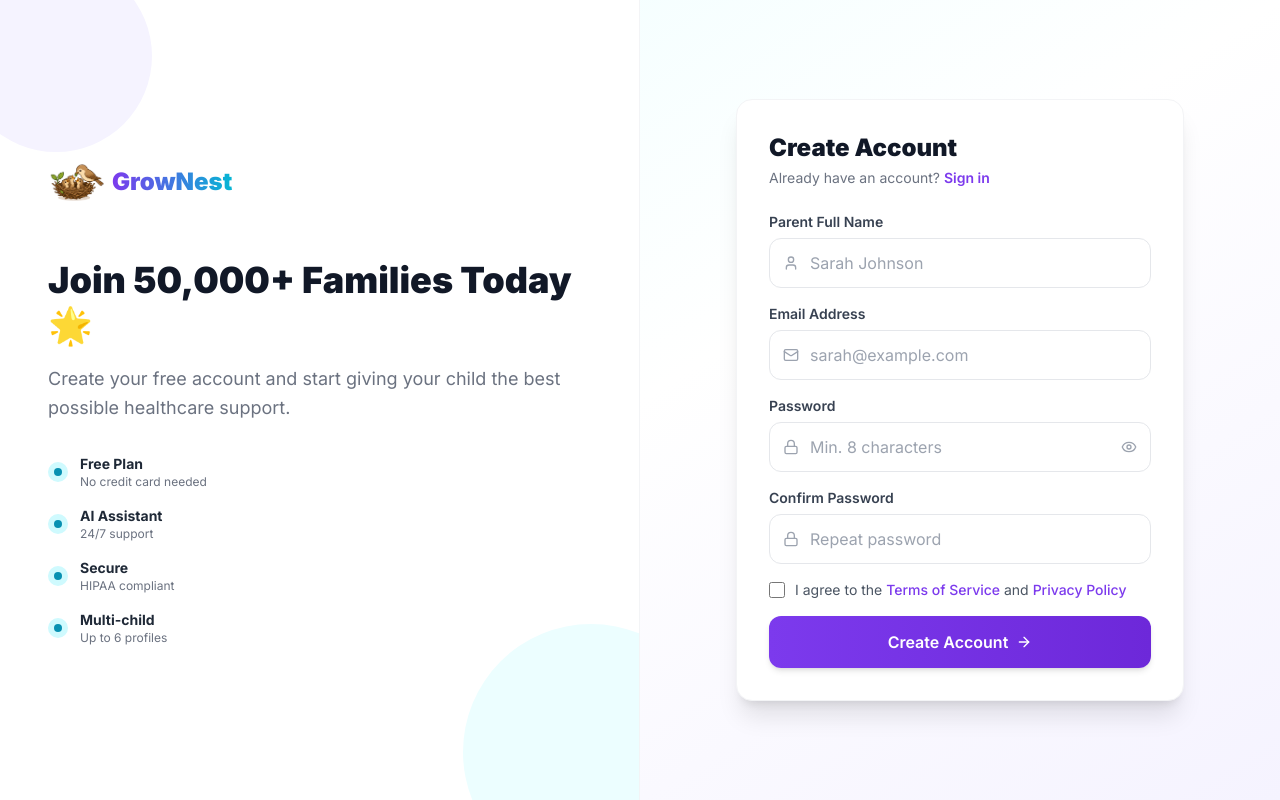
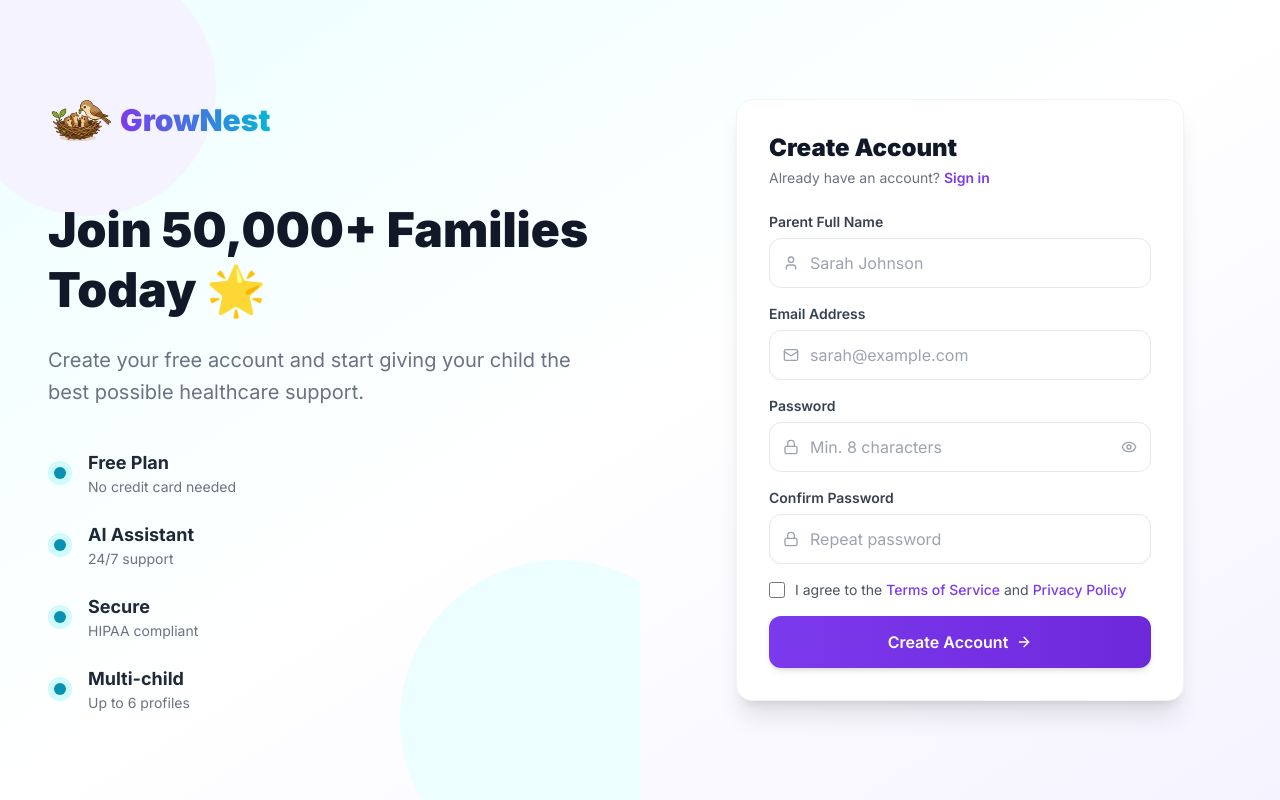
Before and after one commit to AJ987-geek/GrowNest-web, a React (Vite) app in the folder GrowNest-Frontend/: page /register in a window 1280 px wide. Built offline with nearby package versions, Linux system fonts and the light colour scheme.

Commit message:
Unify login/register background and increase text size

```diff
--- a/GrowNest-Frontend/src/pages/Login.jsx
+++ b/GrowNest-Frontend/src/pages/Login.jsx
@@ -67,30 +67,30 @@ export default function Login() {
   return (
     <div className="min-h-screen flex bg-gradient-to-br from-primary-50 via-white to-teal-50 dark:from-gray-900 dark:via-gray-950 dark:to-gray-900">
       {/* Left panel */}
-      <div className="hidden lg:flex lg:w-1/2 bg-white dark:bg-gray-900 relative overflow-hidden border-r border-gray-100 dark:border-gray-800">
+      <div className="hidden lg:flex lg:w-1/2 relative overflow-hidden">
         <div className="relative z-10 flex flex-col justify-center px-12 text-gray-900 dark:text-white">
           <Link to="/" className="flex items-center gap-2 mb-12">
-            <img src="/logo.png" alt="GrowNest Logo" className="w-14 h-14 object-cover mix-blend-multiply dark:mix-blend-normal dark:bg-white dark:rounded-xl" />
-            <span className="text-2xl font-black gradient-text">GrowNest</span>
+            <img src="/logo.png" alt="GrowNest Logo" className="w-16 h-16 object-cover mix-blend-multiply dark:mix-blend-normal dark:bg-white dark:rounded-xl" />
+            <span className="text-3xl font-black gradient-text">GrowNest</span>
           </Link>
-          <h2 className="text-4xl font-black mb-4 leading-tight">Welcome Back, Super Parent! 👋</h2>
-          <p className="text-gray-500 dark:text-gray-400 text-lg leading-relaxed mb-8">
+          <h2 className="text-5xl font-black mb-6 leading-tight">Welcome Back, Super Parent! 👋</h2>
+          <p className="text-gray-500 dark:text-gray-400 text-xl leading-relaxed mb-10">
             Sign in to access your child's complete health dashboard, AI assistant, and personalized insights.
           </p>
-          <div className="space-y-4">
+          <div className="space-y-6">
             {['Real-time health monitoring', 'AI-powered recommendations', 'Vaccination schedule tracker', 'Community support'].map(f => (
-              <div key={f} className="flex items-center gap-3">
-                <div className="w-5 h-5 rounded-full bg-primary-100 dark:bg-primary-900/30 flex items-center justify-center flex-shrink-0">
-                  <div className="w-2 h-2 rounded-full bg-primary-600 dark:bg-primary-400" />
+              <div key={f} className="flex items-center gap-4">
+                <div className="w-6 h-6 rounded-full bg-primary-100 dark:bg-primary-900/30 flex items-center justify-center flex-shrink-0">
+                  <div className="w-2.5 h-2.5 rounded-full bg-primary-600 dark:bg-primary-400" />
                 </div>
-                <span className="text-gray-600 dark:text-gray-300 text-sm font-medium">{f}</span>
+                <span className="text-gray-600 dark:text-gray-300 text-lg font-medium">{f}</span>
               </div>
             ))}
           </div>
         </div>
         {/* Decorative circles */}
-        <div className="absolute -bottom-20 -right-20 w-64 h-64 rounded-full bg-primary-50 dark:bg-gray-800/50" />
-        <div className="absolute -top-10 -left-10 w-48 h-48 rounded-full bg-teal-50 dark:bg-gray-800/50" />
+        <div className="absolute -bottom-20 -right-20 w-80 h-80 rounded-full bg-primary-50 dark:bg-gray-800/50" />
+        <div className="absolute -top-10 -left-10 w-64 h-64 rounded-full bg-teal-50 dark:bg-gray-800/50" />
       </div>
 
       {/* Right panel */}
--- a/GrowNest-Frontend/src/pages/Register.jsx
+++ b/GrowNest-Frontend/src/pages/Register.jsx
@@ -92,33 +92,33 @@ export default function Register() {
   return (
     <div className="min-h-screen flex bg-gradient-to-br from-teal-50 via-white to-primary-50 dark:from-gray-900 dark:via-gray-950 dark:to-gray-900">
       {/* Left panel */}
-      <div className="hidden lg:flex lg:w-1/2 bg-white dark:bg-gray-900 relative overflow-hidden border-r border-gray-100 dark:border-gray-800">
+      <div className="hidden lg:flex lg:w-1/2 relative overflow-hidden">
         <div className="relative z-10 flex flex-col justify-center px-12 text-gray-900 dark:text-white">
           <Link to="/" className="flex items-center gap-2 mb-12">
-            <img src="/logo.png" alt="GrowNest Logo" className="w-14 h-14 object-cover mix-blend-multiply dark:mix-blend-normal dark:bg-white dark:rounded-xl" />
-            <span className="text-2xl font-black gradient-text">GrowNest</span>
+            <img src="/logo.png" alt="GrowNest Logo" className="w-16 h-16 object-cover mix-blend-multiply dark:mix-blend-normal dark:bg-white dark:rounded-xl" />
+            <span className="text-3xl font-black gradient-text">GrowNest</span>
           </Link>
-          <h2 className="text-4xl font-black mb-4 leading-tight">Join 50,000+ Families Today 🌟</h2>
-          <p className="text-gray-500 dark:text-gray-400 text-lg leading-relaxed mb-8">
+          <h2 className="text-5xl font-black mb-6 leading-tight">Join 50,000+ Families Today 🌟</h2>
+          <p className="text-gray-500 dark:text-gray-400 text-xl leading-relaxed mb-10">
             Create your free account and start giving your child the best possible healthcare support.
           </p>
-          <div className="space-y-4">
+          <div className="space-y-6">
             {[['Free Plan', 'No credit card needed'], ['AI Assistant', '24/7 support'], ['Secure', 'HIPAA compliant'], ['Multi-child', 'Up to 6 profiles']].map(([t, d]) => (
-              <div key={t} className="flex items-center gap-3">
-                <div className="w-5 h-5 rounded-full bg-teal-100 dark:bg-teal-900/30 flex items-center justify-center flex-shrink-0">
-                  <div className="w-2 h-2 rounded-full bg-teal-600 dark:bg-teal-400" />
+              <div key={t} className="flex items-center gap-4">
+                <div className="w-6 h-6 rounded-full bg-teal-100 dark:bg-teal-900/30 flex items-center justify-center flex-shrink-0">
+                  <div className="w-3 h-3 rounded-full bg-teal-600 dark:bg-teal-400" />
                 </div>
                 <div className="flex flex-col">
-                   <span className="text-gray-800 dark:text-gray-200 text-sm font-bold">{t}</span>
-                   <span className="text-gray-500 dark:text-gray-400 text-xs">{d}</span>
+                   <span className="text-gray-800 dark:text-gray-200 text-lg font-bold">{t}</span>
+                   <span className="text-gray-500 dark:text-gray-400 text-sm">{d}</span>
                 </div>
               </div>
             ))}
           </div>
         </div>
         {/* Decorative circles */}
-        <div className="absolute -bottom-20 -right-20 w-64 h-64 rounded-full bg-teal-50 dark:bg-gray-800/50" />
-        <div className="absolute -top-10 -left-10 w-48 h-48 rounded-full bg-primary-50 dark:bg-gray-800/50" />
+        <div className="absolute -bottom-20 -right-20 w-80 h-80 rounded-full bg-teal-50 dark:bg-gray-800/50" />
+        <div className="absolute -top-10 -left-10 w-64 h-64 rounded-full bg-primary-50 dark:bg-gray-800/50" />
       </div>
 
       {/* Right panel */}
```
